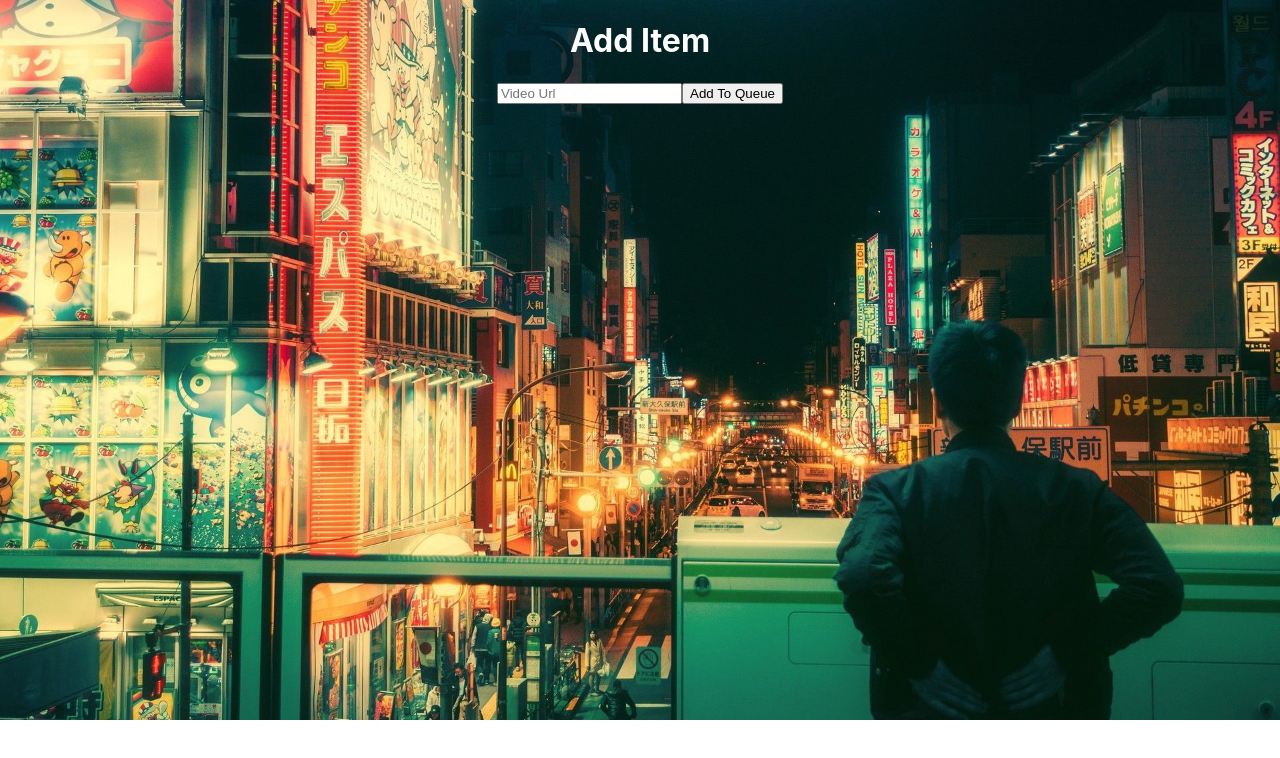
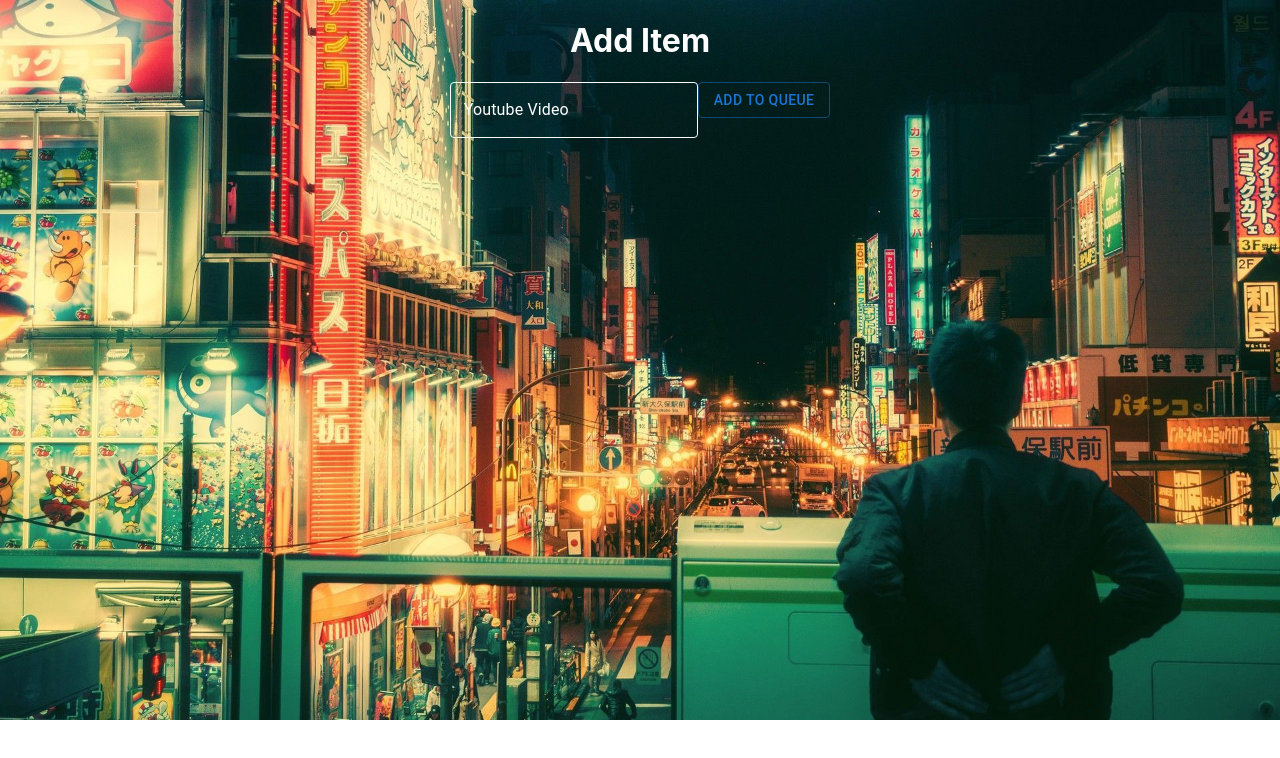
Before and after one commit to issamoxix/QueueYT, a React (Create React App) app in the folder frontend/: page /add in a window 1280 px wide. Shown: the top 758 px of the page. Built offline with nearby package versions, Linux system fonts and the light colour scheme.

Commit message:
minor change to the add page

```diff
--- a/frontend/package.json
+++ b/frontend/package.json
@@ -3,6 +3,9 @@
   "version": "0.1.0",
   "private": true,
   "dependencies": {
+    "@emotion/react": "^11.11.1",
+    "@emotion/styled": "^11.11.0",
+    "@mui/material": "^5.15.1",
     "@testing-library/jest-dom": "^5.17.0",
     "@testing-library/react": "^13.4.0",
     "@testing-library/user-event": "^13.5.0",
--- a/frontend/src/Add.tsx
+++ b/frontend/src/Add.tsx
@@ -1,6 +1,7 @@
 import React, { useState } from "react"
 import "./styles/add.css"
 import { addToQueue } from "./components/functions";
+import { Button, TextField } from "@mui/material";
 function Add() {
     const [input, setinput] = useState<string | URL>()
     const [msg, setMsg] = useState<string | null>()
@@ -10,17 +11,17 @@ function Add() {
 
     function onFormSubmit(event: React.FormEvent) {
         event.preventDefault()
-        try{
-            if(input){
+        try {
+            if (input) {
                 const URI = new URL(input)
                 const videoId = URI.searchParams.get("v")
-                if (tokenValue && videoId){
-                    addToQueue(tokenValue, videoId).then((data)=> setMsg(data))
+                if (tokenValue && videoId) {
+                    addToQueue(tokenValue, videoId).then((data) => setMsg(data))
                     setinput("")
                 }
             }
 
-        }catch(error){
+        } catch (error) {
             console.log(error)
         }
     }
@@ -29,8 +30,32 @@ function Add() {
             <center>
                 <h1>Add Item</h1>
                 <form onSubmit={onFormSubmit} >
-                    <input value={input instanceof URL ? input.href : input} onChange={(e) => setinput(e.target.value)} type="text" placeholder="Video Url" required />
-                    <input type="submit" value="Add To Queue" />
+                    <TextField sx={{
+                        '& .MuiOutlinedInput-root': {
+                            '& fieldset': {
+                                borderColor: 'white',
+                                color: "white" // Change the border color
+                            },
+                            '&:hover fieldset': {
+                                borderColor: 'blue',
+                                color: "white" // Change the border color on hover
+                            },
+                            '&.Mui-focused fieldset': {
+                                color: "white"
+                            }
+                        }, '&.Mui-focused .MuiInputLabel-outlined': {
+                            color: 'white' // Change the label color when focused
+                        }
+                    }} InputLabelProps={{
+                        style: { color: 'white' }, // changes the label color
+                    }}
+                        inputProps={{
+                            style: { color: 'white' }, // changes the text color
+                        }} id="outlined-basic"
+                        label="Youtube Video "
+                        variant="outlined" value={input instanceof URL ? input.href : input} onChange={(e) => setinput(e.target.value)} />
+                    {/* <input type="submit" value="Add To Queue" /> */}
+                    <Button variant="outlined">Add To Queue</Button>
                 </form>
                 <span>{msg}</span>
             </center>
--- a/frontend/src/styles/add.css
+++ b/frontend/src/styles/add.css
@@ -1,3 +1,6 @@
 .add-container {
     color:#fff;
 }
+body {
+    background-image: url("/tokyonight.jpg");
+}
```
Also changed, not shown: 1 other file (tests, documents, lock files or other folders).
